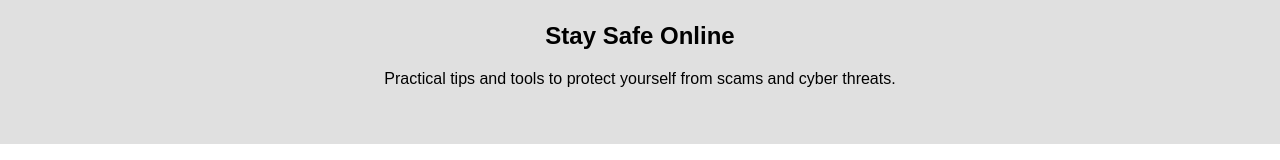
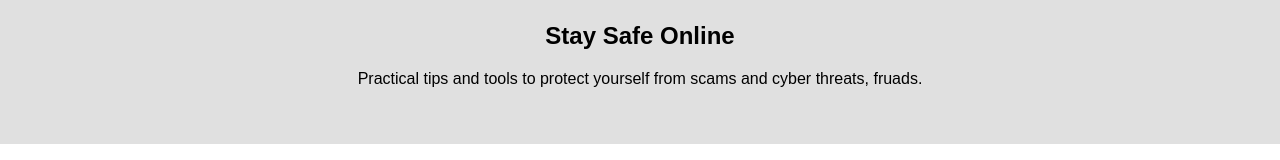
Before and after one commit to Ajayrx/Cyber-Scam, a plain HTML site: page solutions.html in a window 1280 px wide. Shown: the part 156-316 px from the top of the page. Drawn offline with Linux system fonts and the light colour scheme.

Commit message:
Update solutions.html

```diff
--- a/solutions.html
+++ b/solutions.html
@@ -22,7 +22,7 @@
     <main>
         <section class="hero">
             <h2>Stay Safe Online</h2>
-            <p>Practical tips and tools to protect yourself from scams and cyber threats.</p>
+            <p>Practical tips and tools to protect yourself from scams and cyber threats, fruads.</p>
         </section>
 
         <section class="content">
```
